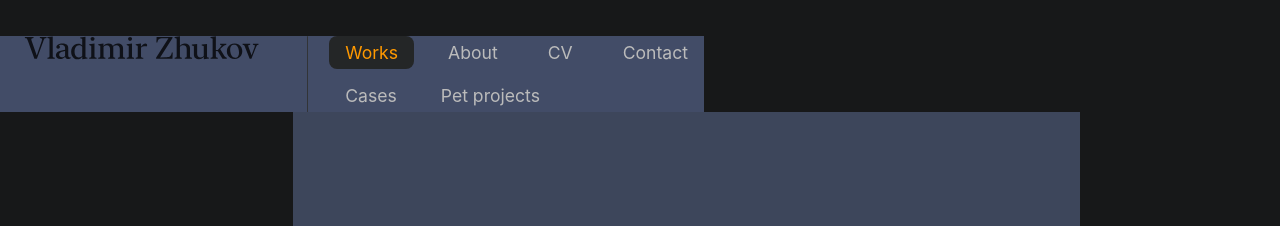
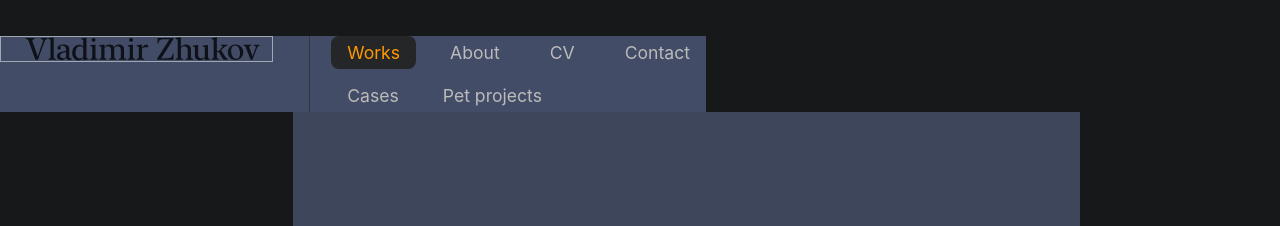
Before and after one commit to uxiscool/experience, a Jekyll site: the page built from index.md, in a window 1280 px wide. Shown: the top 226 px of the page. Built offline with Jekyll 4.4.1, drawn with Linux system fonts in a browser that asks for light colours.

Commit message:
Add files via upload

```diff
--- a/assets/css/main.css
+++ b/assets/css/main.css
@@ -28,6 +28,10 @@ header {
   flex-direction: column;
   align-items: flex-start;
   width: 100%;
+}
+
+.logo {
+  border: 1px solid #9fa7b2;
 }
 
 .logo-img {
```
